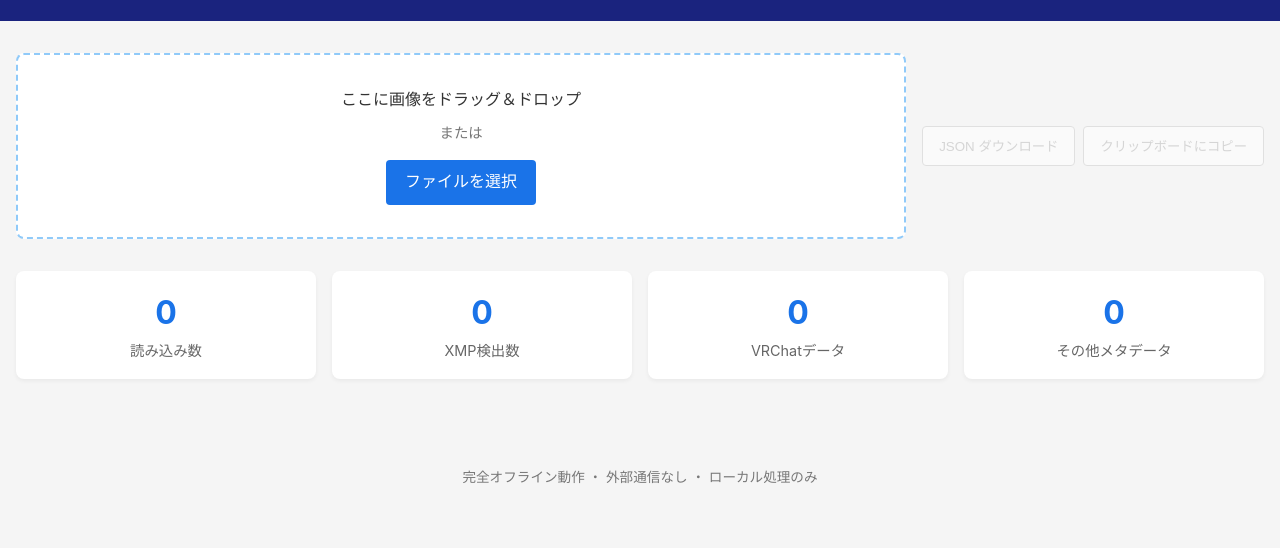
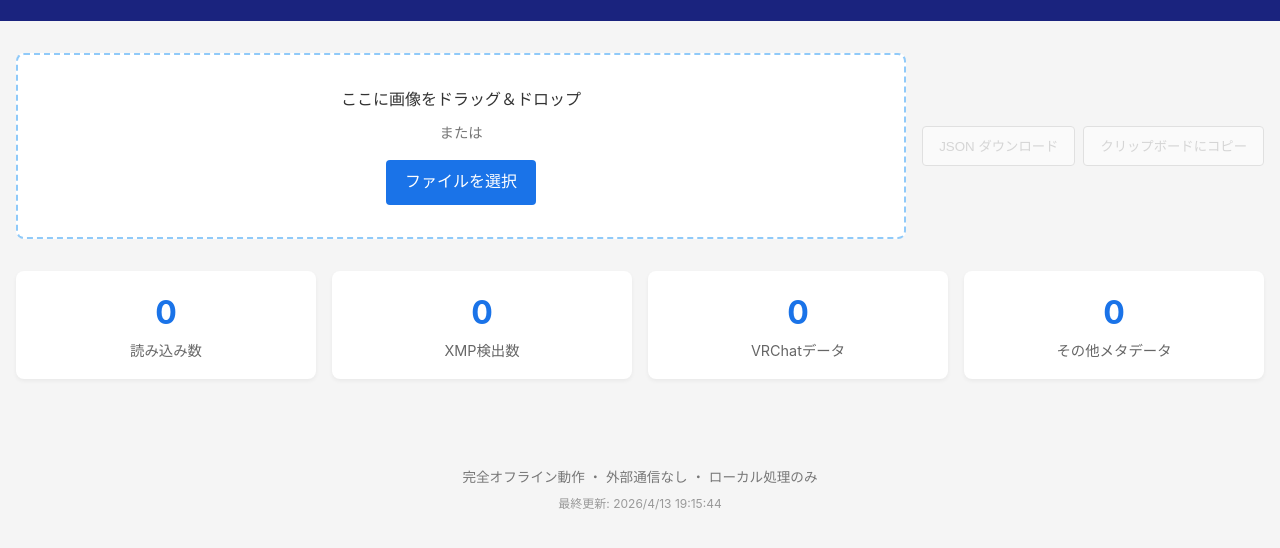
Before and after one commit to messpy/github.io, a plain HTML site: page vrcinfo/index.html in a window 1280 px wide. Shown: the part 102-650 px from the top of the page. Drawn offline with Linux system fonts and the light colour scheme.

Commit message:
feat(vrcinfo): フッターにページ表示時刻を追加
Co-authored-by: Qwen-Coder <qwen-coder@alibabacloud.com>

```diff
--- a/vrcinfo/index.html
+++ b/vrcinfo/index.html
@@ -51,8 +51,12 @@
 
     <footer>
         <p>完全オフライン動作 ・ 外部通信なし ・ ローカル処理のみ</p>
+        <p class="update-time">最終更新: <span id="updateTime"></span></p>
     </footer>
 
+    <script>
+        document.getElementById("updateTime").textContent = new Date().toLocaleString("ja-JP");
+    </script>
     <script src="app.js"></script>
 </body>
 </html>
--- a/vrcinfo/style.css
+++ b/vrcinfo/style.css
@@ -302,6 +302,12 @@ footer {
     font-size: 0.85rem;
 }
 
+footer .update-time {
+    margin-top: 0.3rem;
+    font-size: 0.75rem;
+    color: #999;
+}
+
 @media (max-width: 600px) {
     #results {
         grid-template-columns: 1fr;
```
